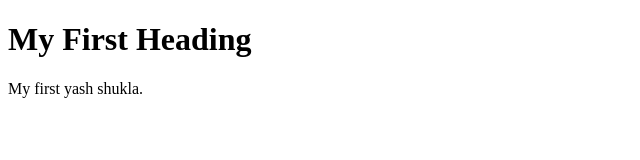
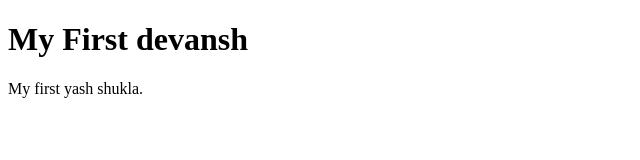
Before and after one commit to Yash251995/demo, a plain HTML site: page index.html in a window 1280 px wide. Shown: the full height of the page, 0-640 px from the left. Drawn offline with Linux system fonts and the light colour scheme.

Commit message:
Update index.html

```diff
--- a/index.html
+++ b/index.html
@@ -2,7 +2,7 @@
 <html>
 <body>
 
-<h1>My First Heading</h1>
+<h1>My First devansh </h1>
 <p>My first yash shukla.</p>
 
 </body>
```
